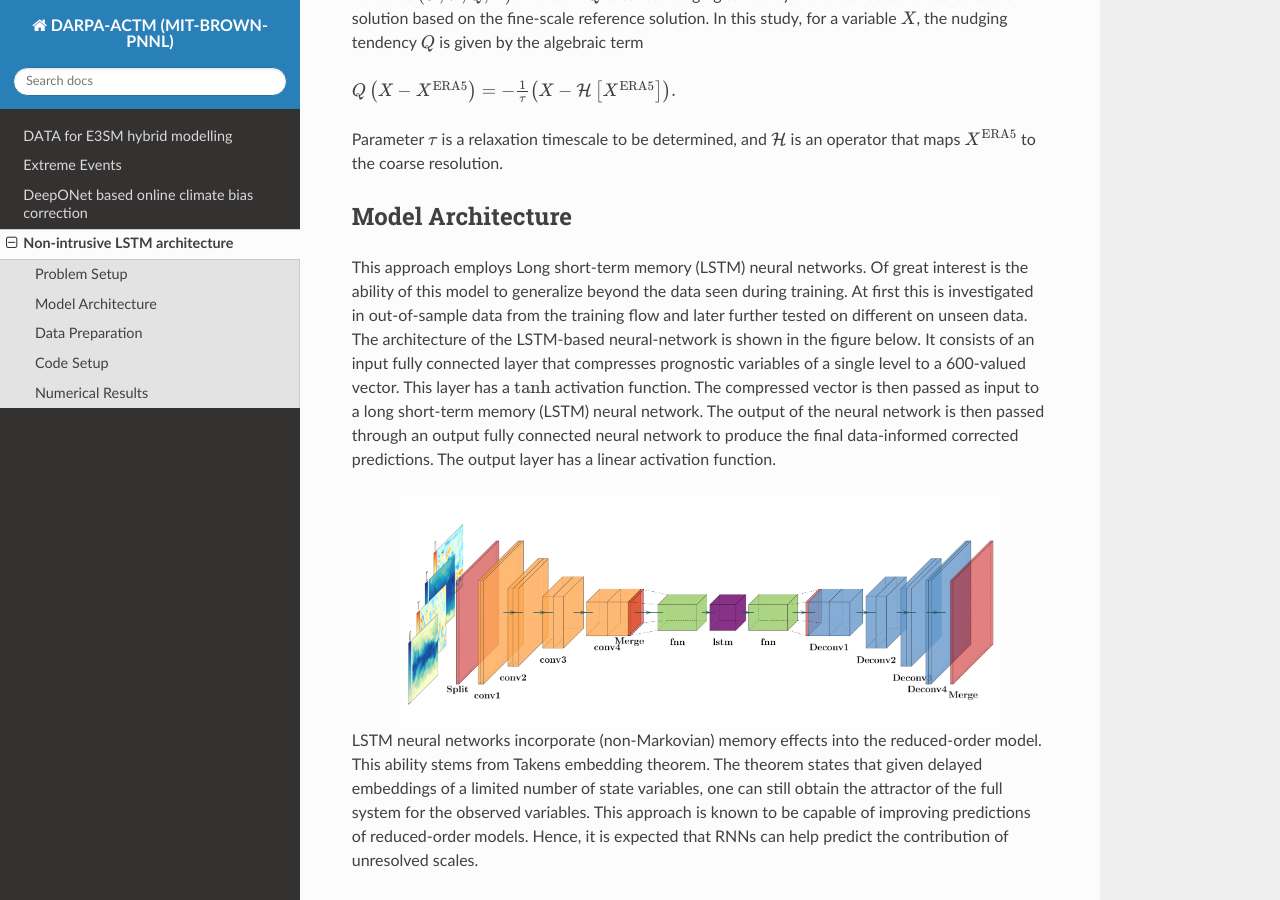
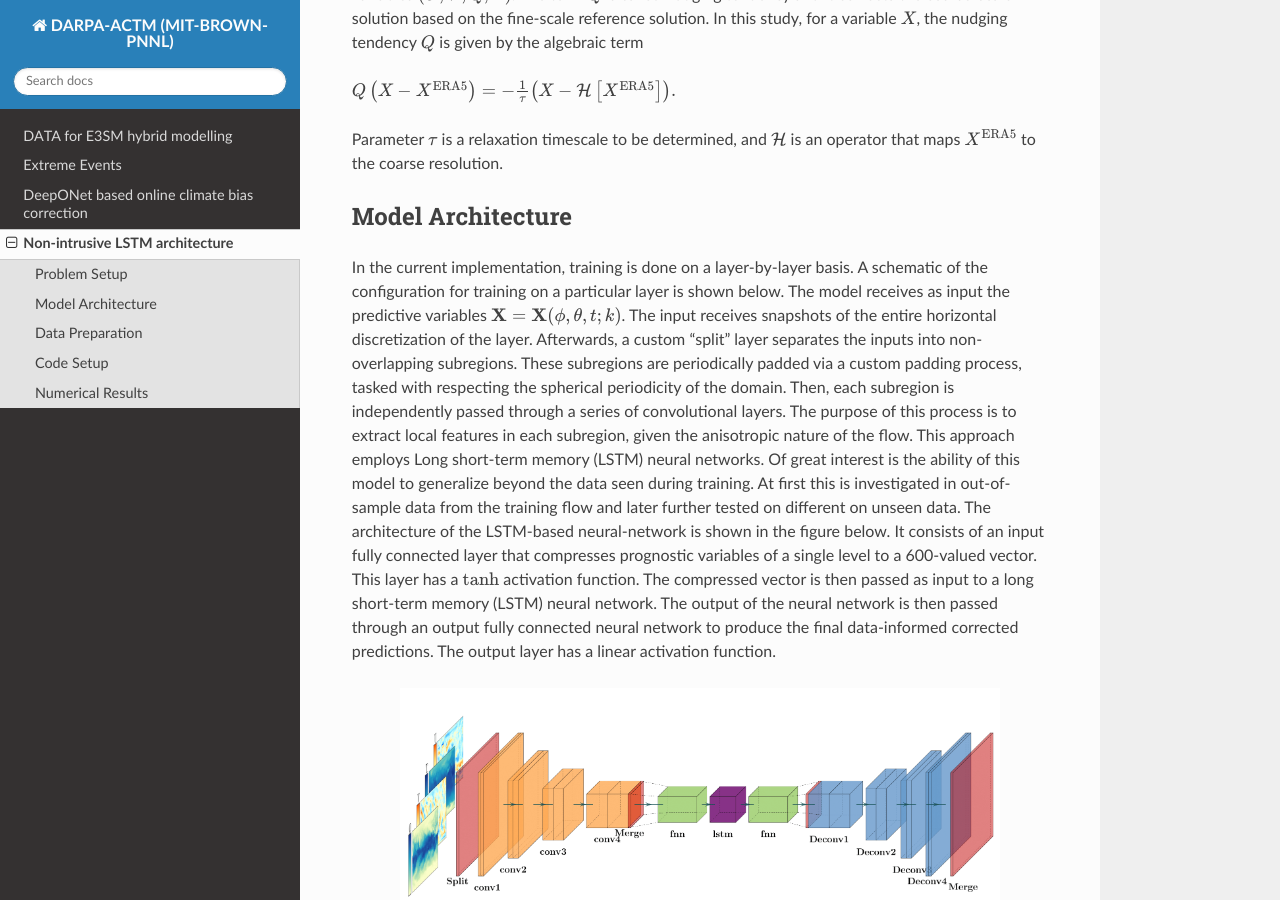
Before and after one commit to aniruddhabora/Extreme-Events-using-Scientific-Machine-Learning, a Sphinx documentation site: the page built from docs/source/modules/LSTM_based_offline_correction.rst, in a window 1280 px wide and 900 px high, scrolled down 1050 px. Built offline with Sphinx 7.4.7 and the Read the Docs theme 2.0.0, drawn with Linux system fonts in a browser that asks for light colours; pages that are not in the unit, such as notebooks, are missing from menus.

Commit message:
Update LSTM_based_offline_correction.rst

```diff
--- a/docs/source/modules/LSTM_based_offline_correction.rst
+++ b/docs/source/modules/LSTM_based_offline_correction.rst
@@ -37,7 +37,7 @@ that maps :math:`X^{\text{ERA5}}` to the coarse resolution.
 Model Architecture
 ------------------
 
-This approach employs Long short-term memory (LSTM) neural networks. Of great interest is the ability of this model to generalize beyond the data seen during training. At first this is investigated in out-of-sample data from the training flow and later further tested
+In the current implementation, training is done on a layer-by-layer basis. A schematic of the configuration for training on a particular layer is shown below. The model receives as input the predictive variables :math:`\mathbf{X}=\mathbf{X}(\phi,\theta,t;k)`. The input receives snapshots of the entire horizontal discretization of the layer. Afterwards, a custom "split" layer separates the inputs into non-overlapping subregions. These subregions are periodically padded via a custom padding process, tasked with respecting the spherical periodicity of the domain. Then, each subregion is independently passed through a series of convolutional layers. The purpose of this process is to extract local features in each subregion, given the anisotropic nature of the flow. This approach employs Long short-term memory (LSTM) neural networks. Of great interest is the ability of this model to generalize beyond the data seen during training. At first this is investigated in out-of-sample data from the training flow and later further tested
 on different on unseen data. The architecture of the LSTM-based neural-network is shown in the figure
 below. It consists of an input fully connected layer that compresses prognostic variables of a single level
 to a 600-valued vector. This layer has a :math:`\tanh` activation function. The compressed vector
@@ -45,6 +45,11 @@ is then passed as input to a long short-term memory (LSTM) neural network. The o
 
 
 .. figure:: images/E3SM_LSTM_Plot.png
+  :width: 600
+  :align: center
+  :alt: Alternative text
+
+.. figure:: images/Projection_Scheme.png
   :width: 600
   :align: center
   :alt: Alternative text
```
